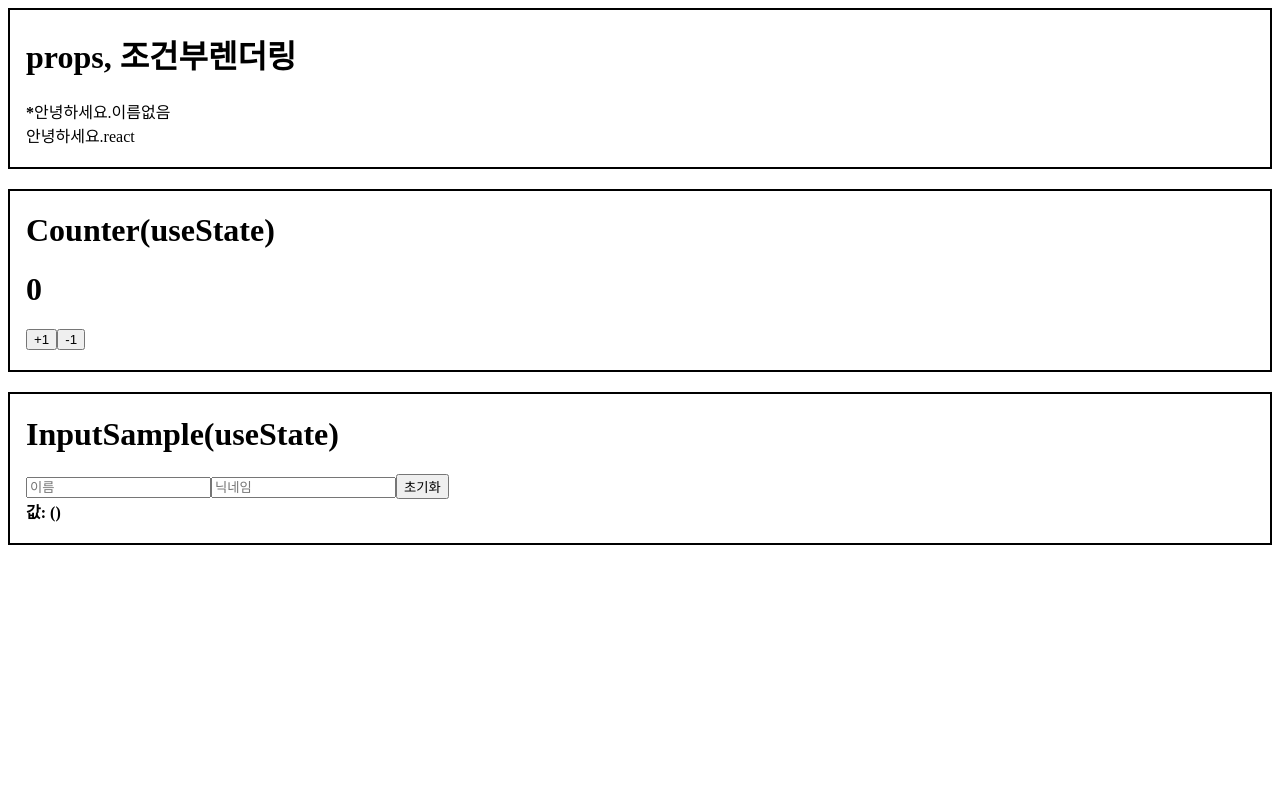
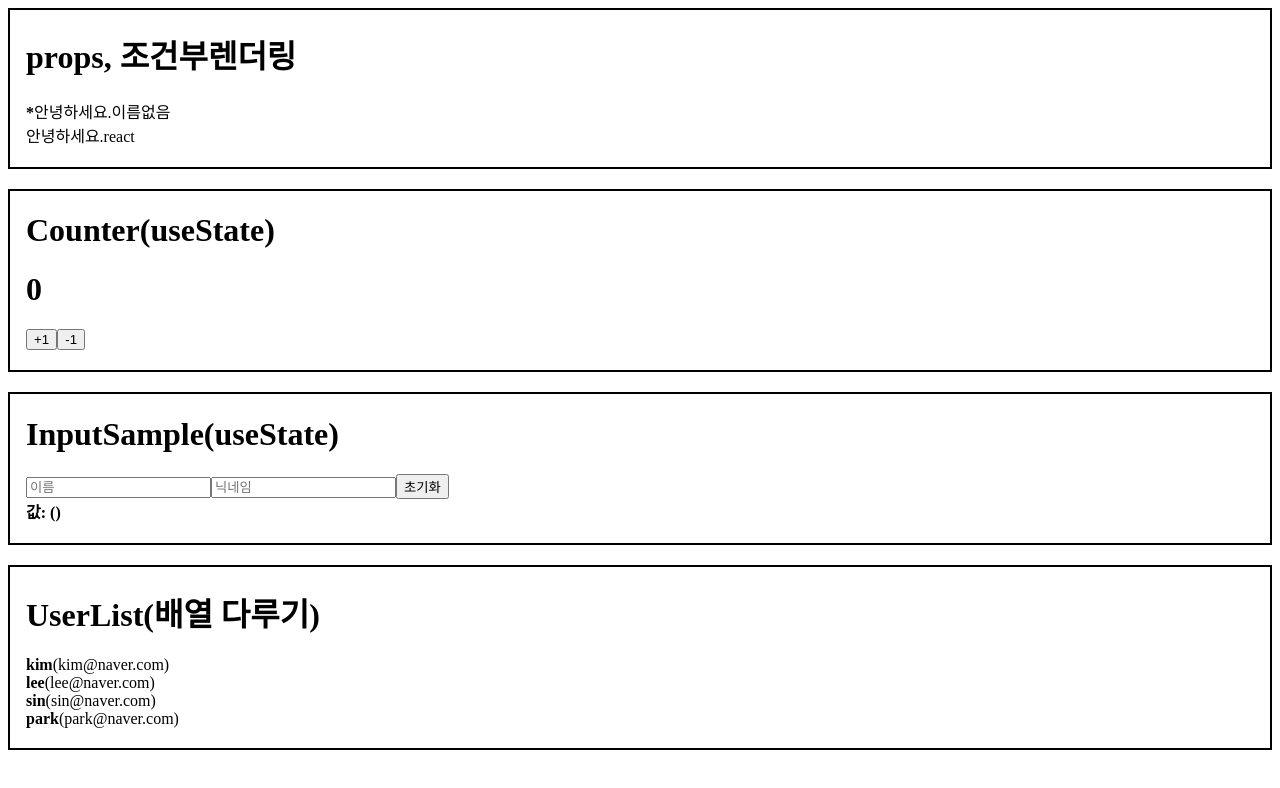
Before and after one commit to hyeongkyuPark/react-study, a React (Create React App) app in the folder first/: page / in a window 1280 px wide. Shown: the top 788 px of the page. Built offline with nearby package versions, Linux system fonts and the light colour scheme.

Commit message:
배열 렌더링([].map)

```diff
--- a/first/src/App.js
+++ b/first/src/App.js
@@ -2,6 +2,7 @@
 import Counter from './Counter';
 import Hello from './Hello';
 import InputSample from './InputSample';
+import UserList from './UserList';
 import Wrapper from './Wrapper';
 
 function App() {
@@ -17,6 +18,9 @@
       <Wrapper name='InputSample(useState)'>
         <InputSample />
       </Wrapper>
+      <Wrapper name='UserList(배열 다루기)'>
+        <UserList />
+      </Wrapper>
     </>
   );
 }
--- /dev/null
+++ b/first/src/UserList.js
@@ -0,0 +1,46 @@
+import React from 'react';
+
+function User({ user }) {
+    const {username, email} = user;
+    return (
+        <div>
+            <b>{username}</b><span>({email})</span>
+        </div>
+    )
+}
+
+function UserList() {
+    const users = [
+        {
+            id: 1,
+            username: 'kim',
+            email: 'kim@naver.com'
+        },
+        {
+            id: 2,
+            username: 'lee',
+            email: 'lee@naver.com'
+        },
+        {
+            id: 3,
+            username: 'sin',
+            email: 'sin@naver.com'
+        },
+        {
+            id: 4,
+            username: 'park',
+            email: 'park@naver.com'
+        }
+    ];
+
+
+    return (
+        <div>
+            {
+                users.map(user => (<User user= {user} key={user.id} />))
+            }
+        </div>
+    )
+}
+
+export default UserList;
```
